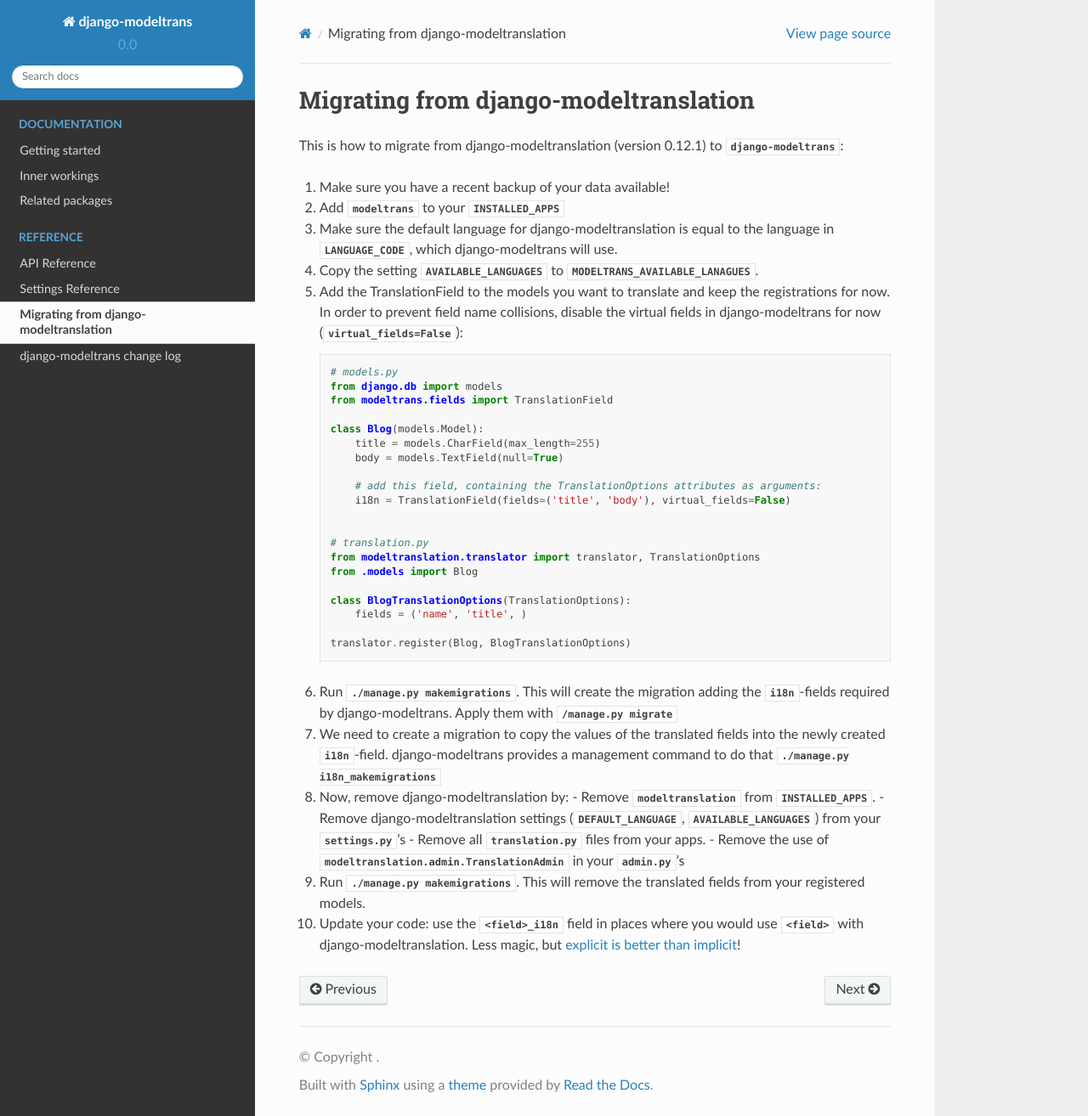
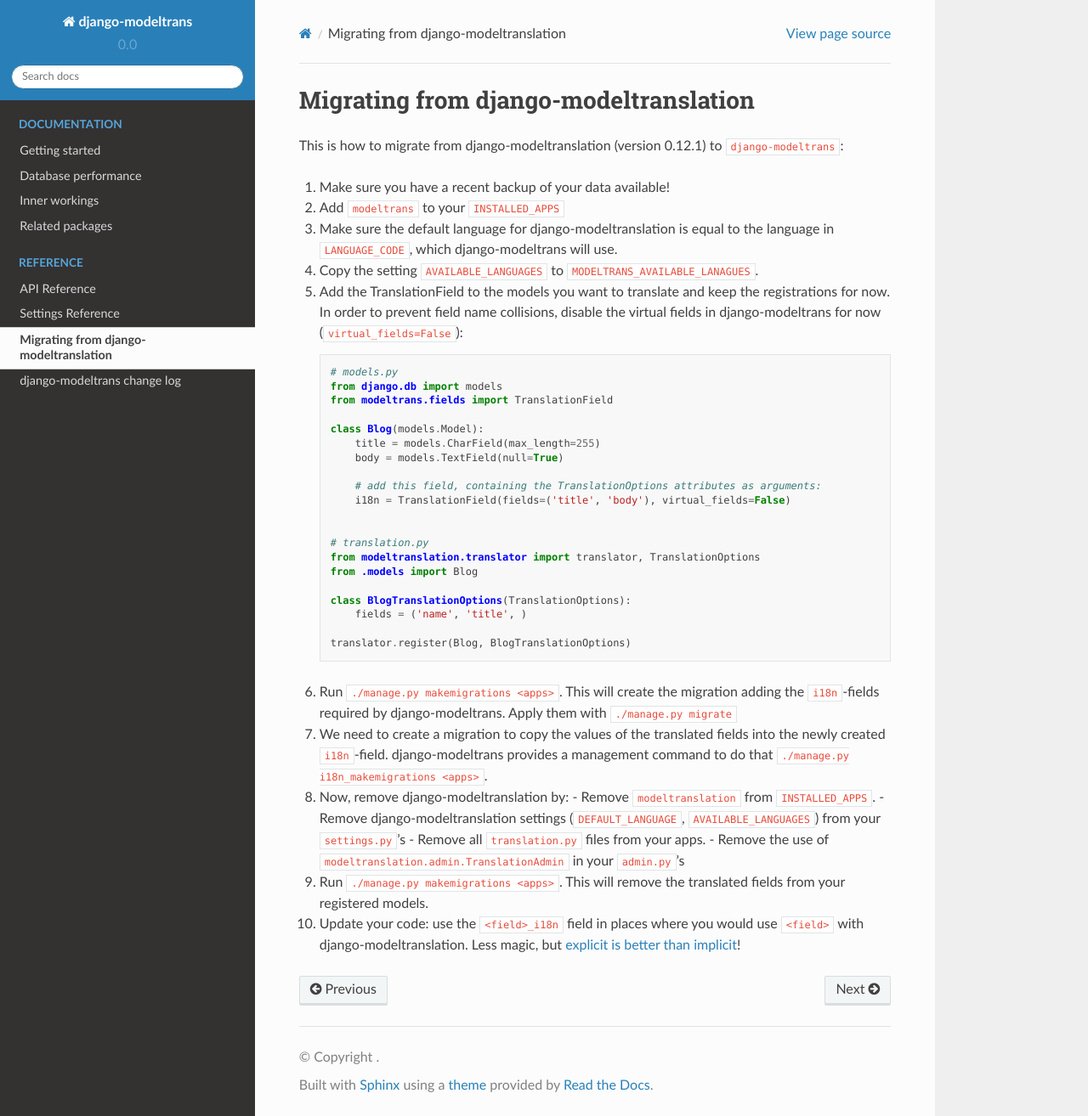
Before and after one commit to zostera/django-modeltrans, a Sphinx documentation site: the page built from docs/pages/migration.rst, in a window 1280 px wide and 1314 px high. Shown: the whole window at 85% size. Built offline with Sphinx 7.4.7 and the Read the Docs theme 2.0.0, drawn with Linux system fonts in a browser that asks for light colours.

Commit message:
Fix some rst syntax in docs and add performance note

```diff
--- a/docs/index.rst
+++ b/docs/index.rst
@@ -24,6 +24,7 @@
     :caption: Documentation
 
     pages/getting-started
+    pages/performance
     pages/inner-workings
     pages/related-packages
 
--- a/docs/pages/migration.rst
+++ b/docs/pages/migration.rst
@@ -2,16 +2,16 @@
 ======================================
 
 This is how to migrate from django-modeltranslation (version 0.12.1) to
-`django-modeltrans`:
+``django-modeltrans``:
 
 #. Make sure you have a recent backup of your data available!
-#. Add `modeltrans` to your `INSTALLED_APPS`
+#. Add ``modeltrans`` to your ``INSTALLED_APPS``
 #. Make sure the default language for django-modeltranslation is equal to the
-   language in `LANGUAGE_CODE`, which django-modeltrans will use.
-#. Copy the setting `AVAILABLE_LANGUAGES` to `MODELTRANS_AVAILABLE_LANAGUES`.
+   language in ``LANGUAGE_CODE``, which django-modeltrans will use.
+#. Copy the setting ``AVAILABLE_LANGUAGES`` to ``MODELTRANS_AVAILABLE_LANAGUES``.
 #. Add the TranslationField to the models you want to translate and keep the registrations
    for now. In order to prevent field name collisions, disable the virtual fields in django-modeltrans
-   for now (`virtual_fields=False`)::
+   for now (``virtual_fields=False``)::
 
     # models.py
     from django.db import models
@@ -34,20 +34,20 @@
 
     translator.register(Blog, BlogTranslationOptions)
 
-#. Run `./manage.py makemigrations <apps>`. This will create the
-   migration adding the `i18n`-fields required by django-modeltrans. Apply
-   them with `./manage.py migrate`
+#. Run ``./manage.py makemigrations <apps>``. This will create the
+   migration adding the ``i18n``-fields required by django-modeltrans. Apply
+   them with ``./manage.py migrate``
 #. We need to create a migration to copy the values of the translated
-   fields into the newly created `i18n`-field. django-modeltrans provides
-   a management command to do that `./manage.py i18n_makemigrations <apps>`
+   fields into the newly created ``i18n``-field. django-modeltrans provides
+   a management command to do that ``./manage.py i18n_makemigrations <apps>``.
 #. Now, remove django-modeltranslation by:
-   - Remove `modeltranslation` from `INSTALLED_APPS`.
-   - Remove django-modeltranslation settings (`DEFAULT_LANGUAGE`, `AVAILABLE_LANGUAGES`) from your `settings.py`'s
-   - Remove all `translation.py` files from your apps.
-   - Remove the use of `modeltranslation.admin.TranslationAdmin` in your `admin.py`'s
+   - Remove ``modeltranslation`` from ``INSTALLED_APPS``.
+   - Remove django-modeltranslation settings (``DEFAULT_LANGUAGE``, ``AVAILABLE_LANGUAGES``) from your ``settings.py``'s
+   - Remove all ``translation.py`` files from your apps.
+   - Remove the use of ``modeltranslation.admin.TranslationAdmin`` in your ``admin.py``'s
 
-#. Run `./manage.py makemigrations <apps>`. This will remove the translated
+#. Run ``./manage.py makemigrations <apps>``. This will remove the translated
    fields from your registered models.
-#. Update your code: use  the `<field>_i18n` field in places where you would use `<field>`
+#. Update your code: use  the ``<field>_i18n`` field in places where you would use ``<field>``
    with django-modeltranslation. Less magic, but
    `explicit is better than implicit <https://www.python.org/dev/peps/pep-0020/>`_!
```
Also changed, not shown: docs/pages/getting-started.rst (+12 -12 lines), docs/pages/performance.rst (added, +10 -0 lines).
